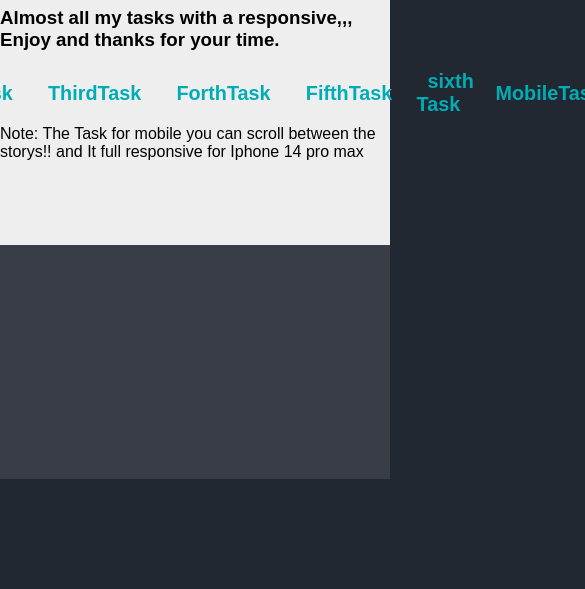
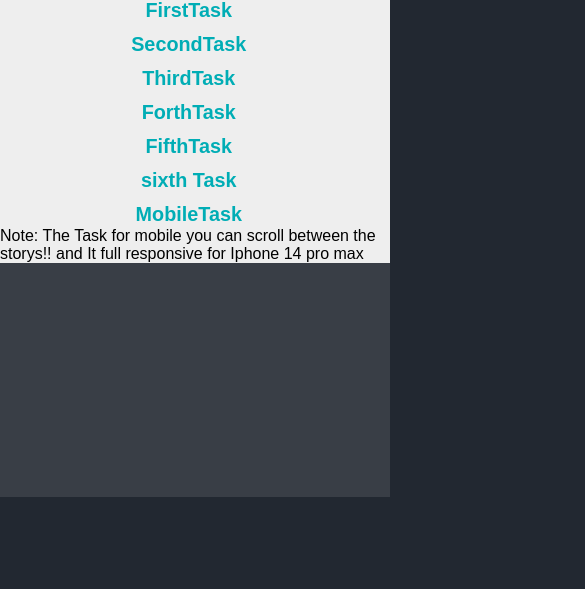
Before and after one commit to m74e/aon, a plain HTML site: page index.html in a window 390 px wide. Shown: the part 255-844 px from the top of the page, 585 px wide, since content can reach past the window. Drawn offline with Linux system fonts and the light colour scheme.

Commit message:
style.css

```diff
--- a/style.css
+++ b/style.css
@@ -74,3 +74,19 @@ footer {
   background-color: #393e46;
   min-height: 234px;
 }
+
+
+@media screen and (max-width: 500px) {
+  .contaner {
+    max-width: 400px;
+  }
+  .links ul {
+    display: flex;
+    flex-direction: column;
+    margin-top: 12px;
+  }
+
+  .links ul li {
+    margin-top: 10px;
+  }
+}
```
